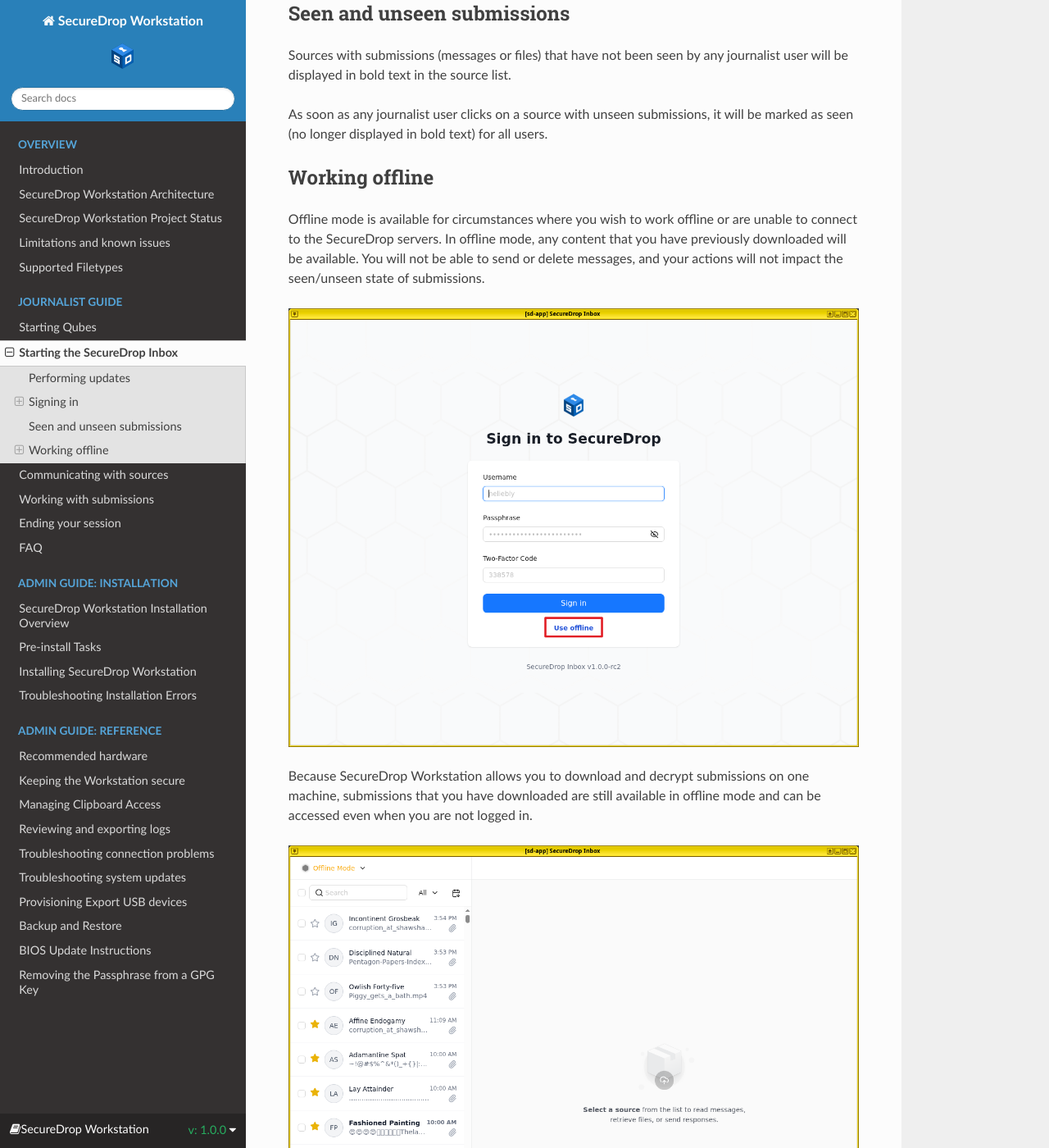
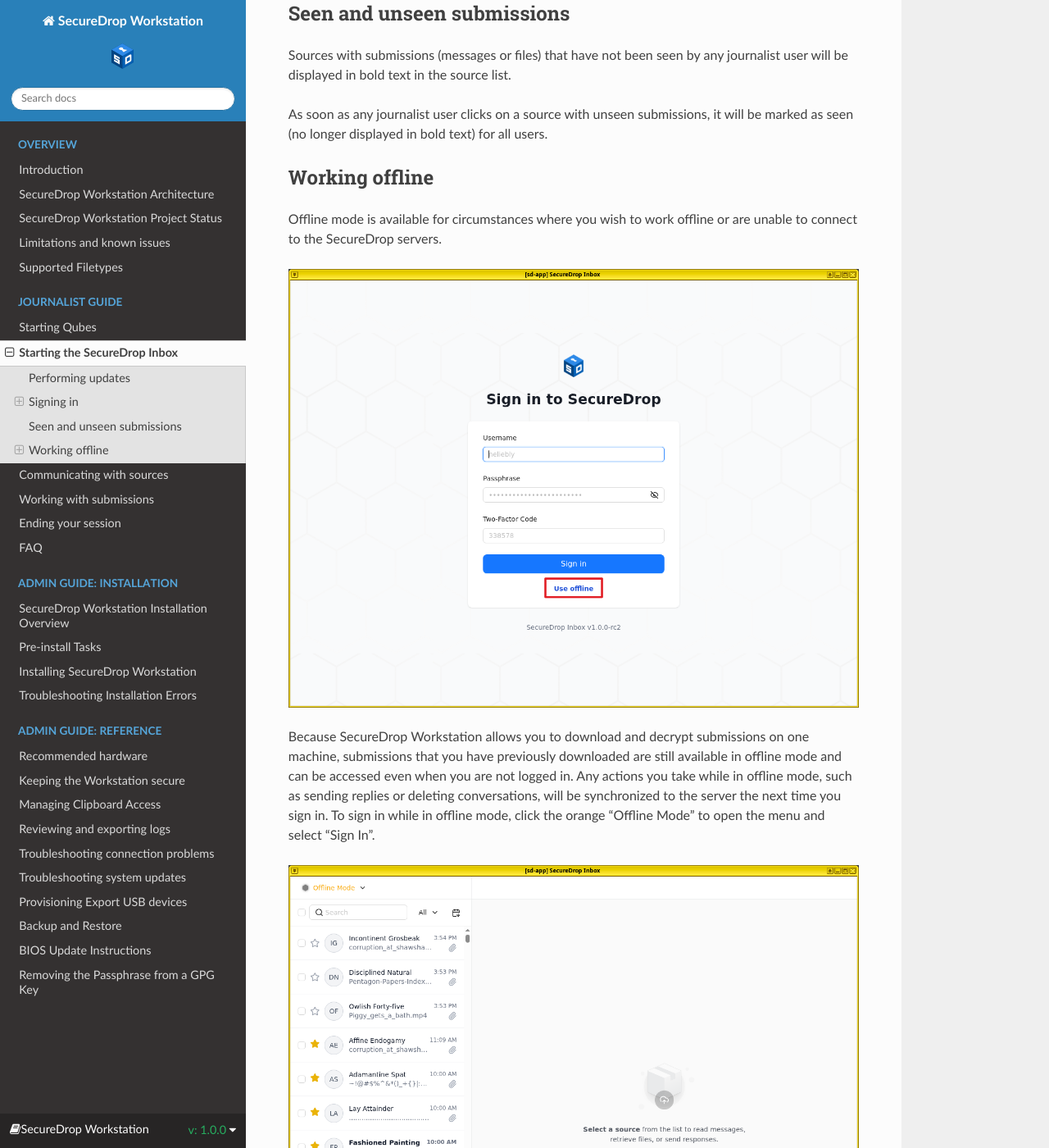
Before and after one commit to freedomofpress/securedrop-workstation-docs, a Sphinx documentation site: the page built from docs/journalist/starting_client.rst, in a window 1280 px wide and 1400 px high, scrolled down 2584 px. Shown: the whole window at 82% size. Built offline with Sphinx 7.4.7 and the Read the Docs theme 3.1.0, drawn with Linux system fonts in a browser that asks for light colours; some of the changed text lies outside the part shown.

Commit message:
clarify offline mode

```diff
--- a/docs/journalist/starting_client.rst
+++ b/docs/journalist/starting_client.rst
@@ -37,7 +37,7 @@
 To sign in, enter the username and passphrase provided to you by your
 SecureDrop administrator, as well as the two-factor code using the method you
 have set up. If you have used SecureDrop before, these
-are the same credentials that you would use to log in to the Journalist
+are the same credentials that you would use to sign in to the Journalist
 Interface.
 
 |screenshot_sd-app_login|
@@ -62,16 +62,13 @@
 ---------------
 
 Offline mode is available for circumstances where you wish to work offline or
-are unable to connect to the SecureDrop servers. In offline mode, any content
-that you have previously downloaded will be available. You will not be able to
-send or delete messages, and your actions will not impact the seen/unseen
-state of submissions.
+are unable to connect to the SecureDrop servers.
 
 |screenshot_use_offline|
 
 Because SecureDrop Workstation allows you to download and decrypt submissions
-on one machine, submissions that you have downloaded are still available in
-offline mode and can be accessed even when you are not logged in.
+on one machine, submissions that you have previously downloaded are still available in
+offline mode and can be accessed even when you are not logged in. Any actions you take while in offline mode, such as sending replies or deleting conversations, will be synchronized to the server the next time you sign in. To sign in while in offline mode, click the orange "Offline Mode" to open the menu and select "Sign In".
 
 |screenshot_offline_mode|
 
```
